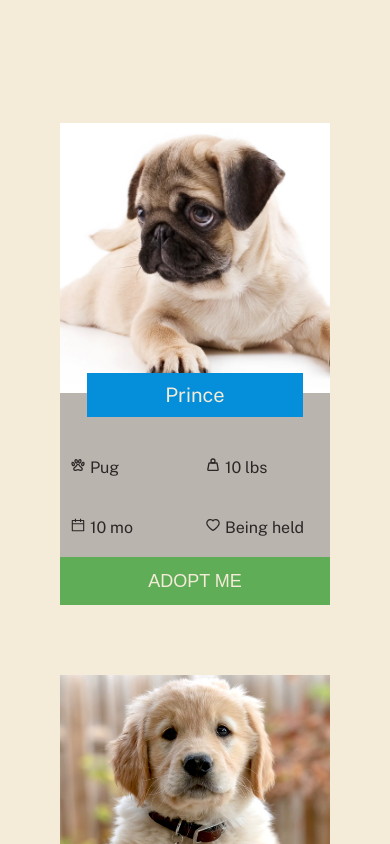
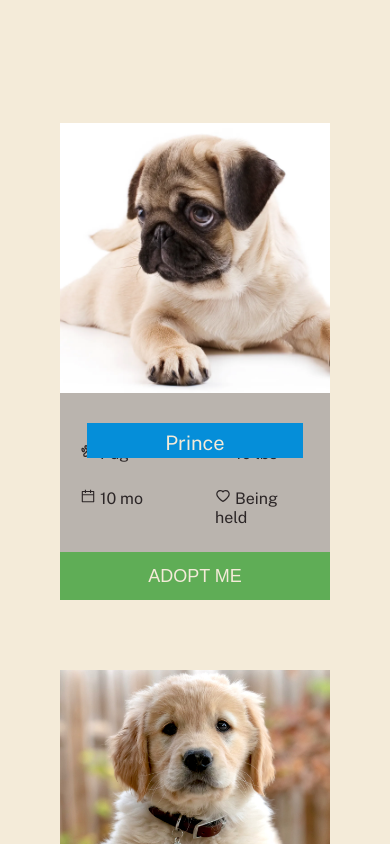
Before and after one commit to SleazyCook/adoption, a React (Create React App) app: page / in a window 390 px wide. Shown: the part 3440-4284 px from the top of the page. Built offline with nearby package versions, Linux system fonts and the light colour scheme.

Commit message:
mobile testing

```diff
--- a/src/components/Home.js
+++ b/src/components/Home.js
@@ -228,7 +228,7 @@ function Home() {
             <div className="pet__detail pet__detail--3">
               <AiOutlineCalendar /> 14 mo</div>
             <div className="pet__detail pet__detail--4">
-              <AiOutlineHeart /> Playing
+              <AiOutlineHeart /> Cat Nip
             </div>
             <button className="pet__button">Adopt me</button>
           </div>
--- a/src/components/css/style.css
+++ b/src/components/css/style.css
@@ -162,6 +162,7 @@ body {
   color: #2c2627;
   display: grid;
   grid-template-columns: repeat(2, 1fr);
+  grid-row-gap: 2.5rem;
   grid-template-rows: repeat(5, min-content);
   font-family: "Public Sans", sans-serif; }
   .pet__image {
@@ -169,7 +170,7 @@ body {
     grid-column: 1 / 3;
     width: 100%; }
   .pet__name {
-    grid-row: 2;
+    grid-row: 1;
     grid-column: 1 / 3;
     font-size: 2rem;
     font-family: "Public Sans", sans-serif;
@@ -178,13 +179,15 @@ body {
     padding: 1rem;
     cursor: default;
     width: 80%;
+    height: 13%;
+    line-height: 2rem;
     margin: 0 auto;
     background-color: #058ED9;
     color: #F4EBD9;
-    transform: translateY(-2rem); }
+    transform: translateY(30rem); }
   .pet__detail {
     font-size: 1.6rem;
-    padding: 2rem 1rem;
+    padding: 0 2rem;
     cursor: default; }
     .pet__detail--1 {
       grid-row: 3;
--- a/src/components/sass/layout/_pets.scss
+++ b/src/components/sass/layout/_pets.scss
@@ -13,7 +13,7 @@
 
   display: grid;
   grid-template-columns: repeat(2, 1fr);
-  // grid-row-gap: 3.5rem;
+  grid-row-gap: 2.5rem;
   grid-template-rows: repeat(5, min-content);
 
   font-family: $font-header;
@@ -27,7 +27,7 @@
   }
 
   &__name {
-    grid-row: 2;
+    grid-row: 1;
     grid-column: 1 / 3 ;
     font-size: 2rem;
     font-family: $font-header;
@@ -37,15 +37,17 @@
     cursor: default;
 
     width: 80%;
+    height: 13%;
+    line-height: 2rem;
     margin: 0 auto;
     background-color: $color-primary;
     color: $color-white;
-    transform: translateY(-2rem);
+    transform: translateY(30rem);
   }
 
   &__detail {
     font-size: 1.6rem;
-    padding: 2rem 1rem;
+    padding: 0 2rem;
     cursor: default;
 
     &--1 {
```
Also changed, not shown: src/components/sass/layout/_stories.scss (+4 -5 lines).
